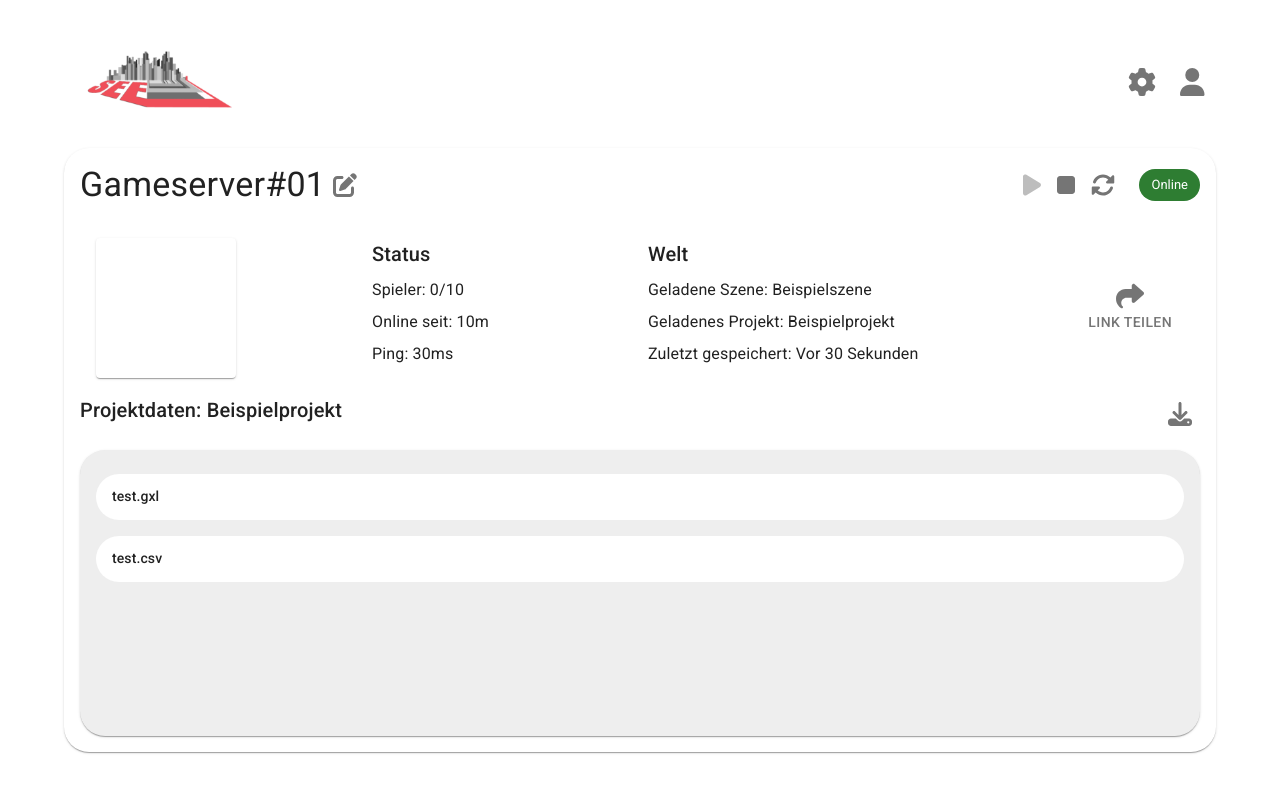
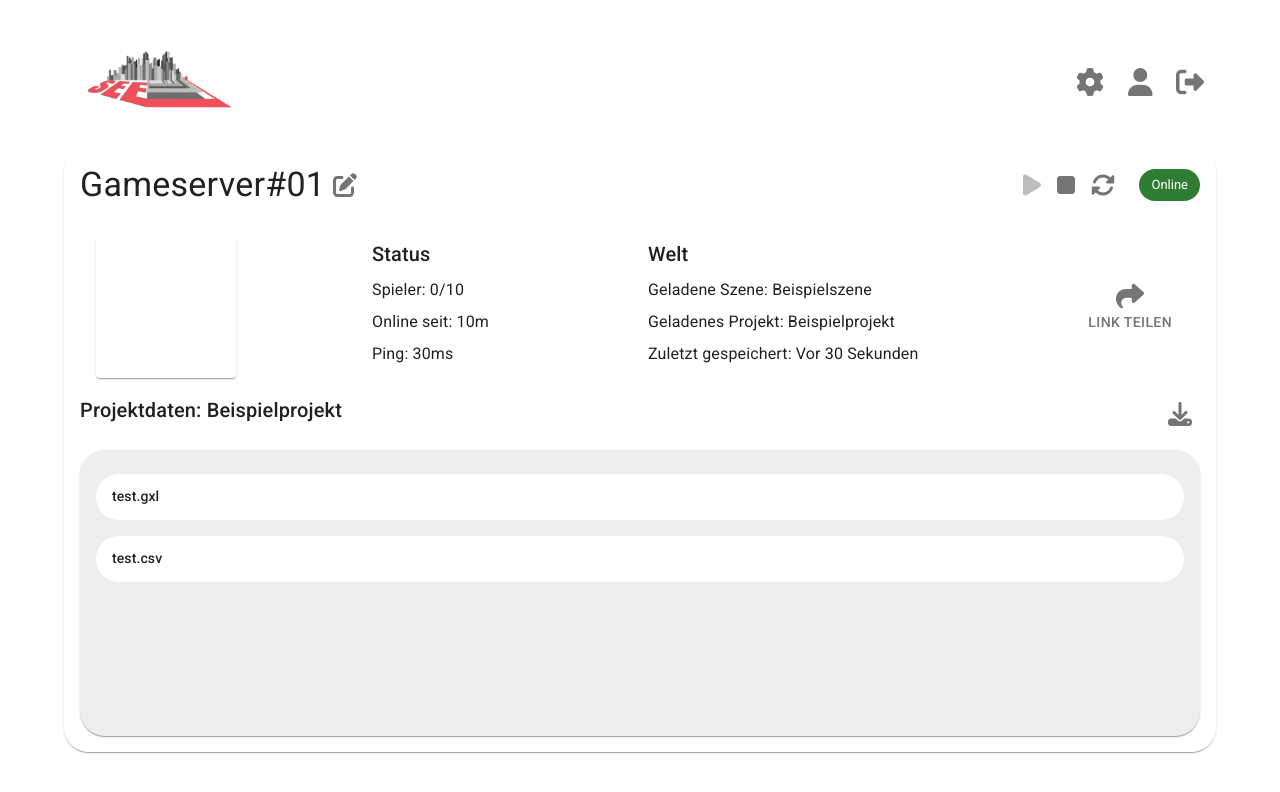
Before and after one commit to sleykum/SEE-Servertool-Frontend, a React (Vite) app: page /server in a window 1280 px wide. Shown: the top 792 px of the page. Built offline with nearby package versions, Linux system fonts and the light colour scheme.

Commit message:
add logout button, fix overflow behavior

```diff
--- a/src/components/Header.tsx
+++ b/src/components/Header.tsx
@@ -1,7 +1,7 @@
 import { AppBar, Box, Container, IconButton, Toolbar} from "@mui/material";
 import  seeLogo from "../img/see-logo.png";
 import { FontAwesomeIcon } from '@fortawesome/react-fontawesome'
-import { faUser, faCog } from '@fortawesome/free-solid-svg-icons'
+import { faUser, faCog, faRightFromBracket } from '@fortawesome/free-solid-svg-icons'
 import { useNavigate } from "react-router";
 
 function Header() {
@@ -20,6 +20,9 @@ function Header() {
                     <IconButton size="large" onClick={() => navigate('/personalSettings')}>
                         <FontAwesomeIcon icon={faUser}/>
                     </IconButton>
+                    <IconButton size="large" onClick={() => navigate('/')}>
+                        <FontAwesomeIcon icon={faRightFromBracket}/>
+                    </IconButton>
                 </Toolbar>
             </Container>
 
--- a/src/views/PersonalSettingsView.tsx
+++ b/src/views/PersonalSettingsView.tsx
@@ -9,7 +9,7 @@ function PersonalSettingsView() {
     return (
       <Container sx={{padding: "3em", height:"100vh"}}>
         <Header/>
-        <Card sx={{marginTop: "2em", borderRadius: "25px", height: "calc(100% - 100px)"}}>
+        <Card sx={{marginTop: "2em", borderRadius: "25px", height: "calc(100% - 100px)", overflow: "auto"}}>
           <CardContent sx={{height: "100%"}}>
             <Stack direction="column" spacing={2} height={"calc(100% - 32px)"}>
               <Typography variant="h4">Benutzereinstellungen</Typography>
--- a/src/views/ServerView.tsx
+++ b/src/views/ServerView.tsx
@@ -9,7 +9,7 @@ function ServerView() {
     return (
       <Container sx={{padding: "3em", height:"100vh"}}>
         <Header/>
-        <Card sx={{marginTop: "2em", borderRadius: "25px", height: "calc(100% - 100px)"}}>
+        <Card sx={{marginTop: "2em", borderRadius: "25px", height: "calc(100% - 100px)", overflow: "auto"}}>
           <CardContent sx={{height: "100%"}}>
             <Stack direction="column" spacing={2} height={"calc(100% - 32px)"}>
               <Stack direction="row" sx={{justifyContent: 'space-between'}}>
@@ -104,7 +104,7 @@ function ServerView() {
                           <FontAwesomeIcon icon={faDownload}/>
                       </IconButton>
               </Stack>
-              <Card sx={{borderRadius: "25px", backgroundColor: grey[200], flexGrow: 1, overflow: "auto"}}>
+              <Card sx={{borderRadius: "25px", backgroundColor: grey[200], flexGrow: 1, overflow: "auto", minHeight: "100px"}}>
                 <CardContent>
                   <List>
                     <ListItem sx={{backgroundColor: "white", borderRadius:"25px"}}>
--- a/src/views/SettingsView.tsx
+++ b/src/views/SettingsView.tsx
@@ -9,7 +9,7 @@ function SettingsView() {
     return (
       <Container sx={{padding: "3em", height:"100vh"}}>
         <Header/>
-        <Card sx={{marginTop: "2em", borderRadius: "25px", height: "calc(100% - 100px)"}}>
+        <Card sx={{marginTop: "2em", borderRadius: "25px", height: "calc(100% - 100px)", overflow: "auto"}}>
           <CardContent sx={{height: "100%"}}>
             <Stack direction="column" spacing={2} height={"calc(100% - 32px)"}>
               <Typography variant="h4">Einstellungen</Typography>
@@ -21,7 +21,7 @@ function SettingsView() {
                 </Button>
               </Stack>
               <Typography variant="h6">Benutzerverwaltung:</Typography>
-              <Card sx={{borderRadius: "25px", backgroundColor: grey[200], flexGrow: 1, overflow: "auto"}}>
+              <Card sx={{borderRadius: "25px", backgroundColor: grey[200], flexGrow: 1, overflow: "auto", minHeight: "100px"}}>
                 <CardContent>
                   <List>
                     <ListItem sx={{backgroundColor: "white", borderRadius:"25px"}}
```
